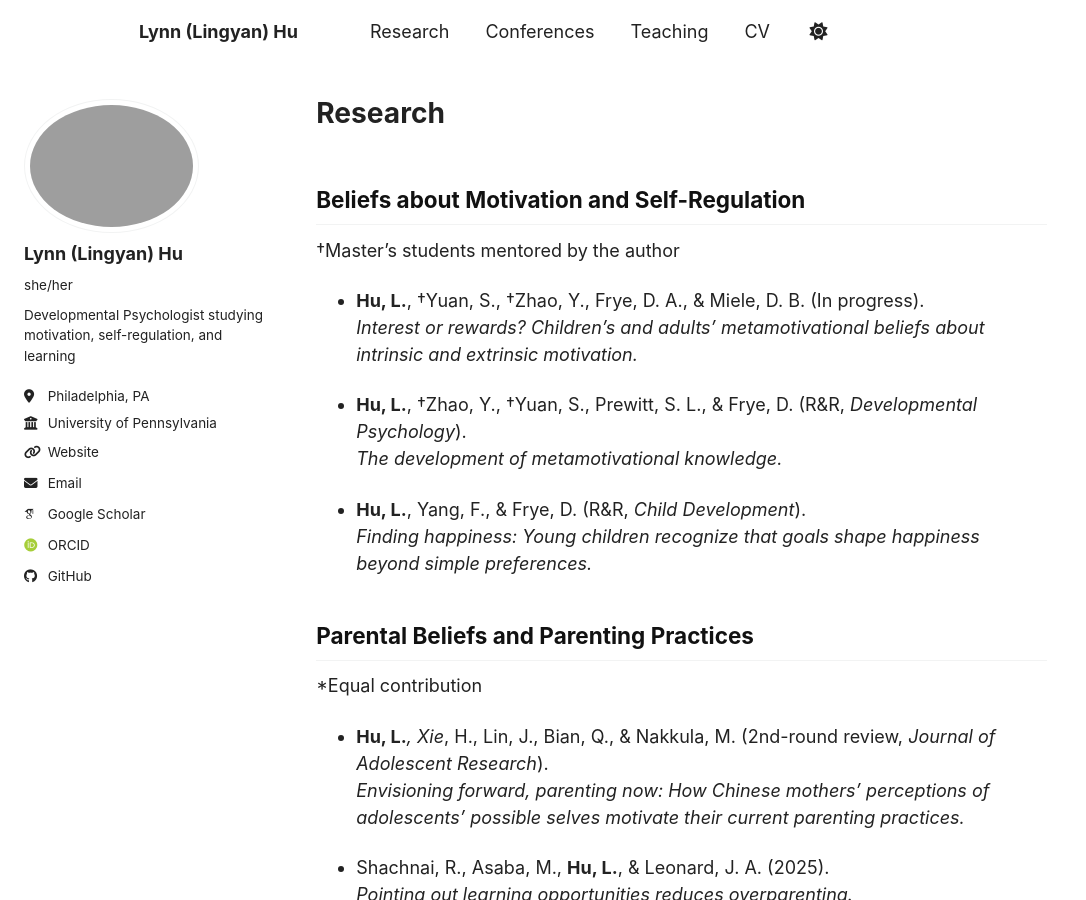
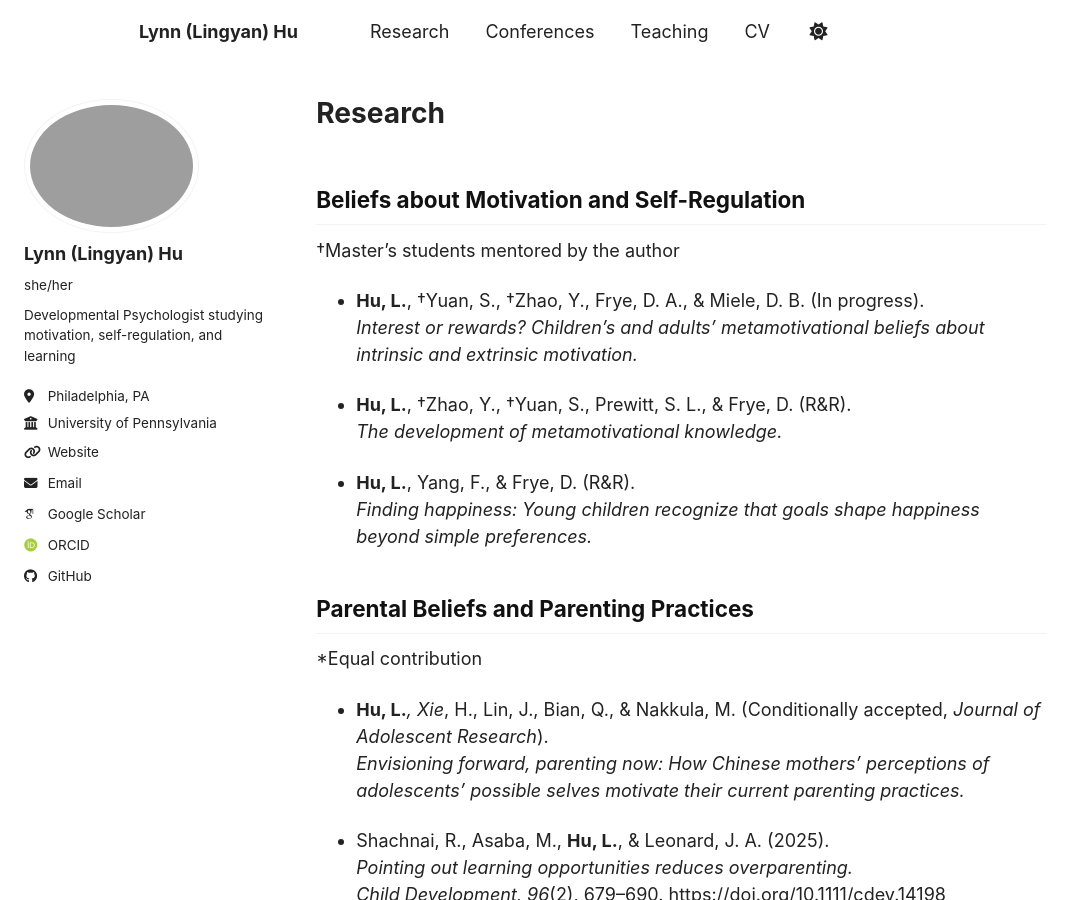
Before and after one commit to lingyh904/lingyh904.github.io, a Jekyll site: the page built from _pages/research.md, in a window 1280 px wide and 900 px high. Shown: the whole window, without its empty margins (0-1086 px from the left). Built offline with Jekyll 4.4.1, drawn with Linux system fonts in a browser that asks for light colours; some web fonts are replaced; a script bundle is joined from its source files by our own code; library files that are not in the unit come from our copies.

Commit message:
Update research.md

```diff
--- a/_pages/research.md
+++ b/_pages/research.md
@@ -11,16 +11,16 @@
 - **Hu, L.**, †Yuan, S., †Zhao, Y., Frye, D. A., & Miele, D. B. (In progress).
   *Interest or rewards? Children’s and adults’ metamotivational beliefs about intrinsic and extrinsic motivation.*
 
-- **Hu, L.**, †Zhao, Y., †Yuan, S., Prewitt, S. L., & Frye, D. (R&R, *Developmental Psychology*).
+- **Hu, L.**, †Zhao, Y., †Yuan, S., Prewitt, S. L., & Frye, D. (R&R).
   *The development of metamotivational knowledge.*
 
-- **Hu, L.**, Yang, F., & Frye, D. (R&R, *Child Development*).
+- **Hu, L.**, Yang, F., & Frye, D. (R&R).
   *Finding happiness: Young children recognize that goals shape happiness beyond simple preferences.*
 
 ## Parental Beliefs and Parenting Practices
 *Equal contribution
 
-- **Hu, L.***, Xie*, H., Lin, J., Bian, Q., & Nakkula, M. (2nd-round review, *Journal of Adolescent Research*).
+- **Hu, L.***, Xie*, H., Lin, J., Bian, Q., & Nakkula, M. (Conditionally accepted, *Journal of Adolescent Research*).
   *Envisioning forward, parenting now: How Chinese mothers’ perceptions of adolescents’ possible selves motivate their current parenting practices.*
 
 - Shachnai, R., Asaba, M., **Hu, L.**, & Leonard, J. A. (2025).
```
